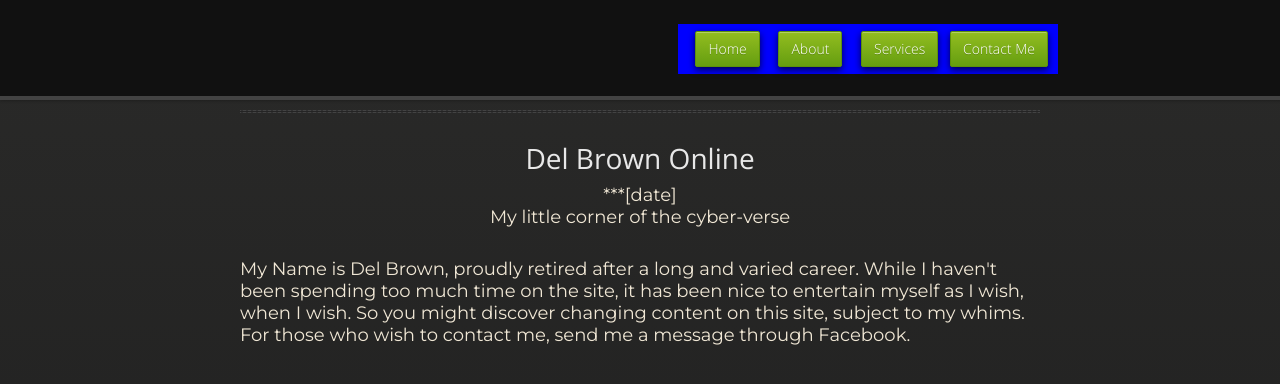
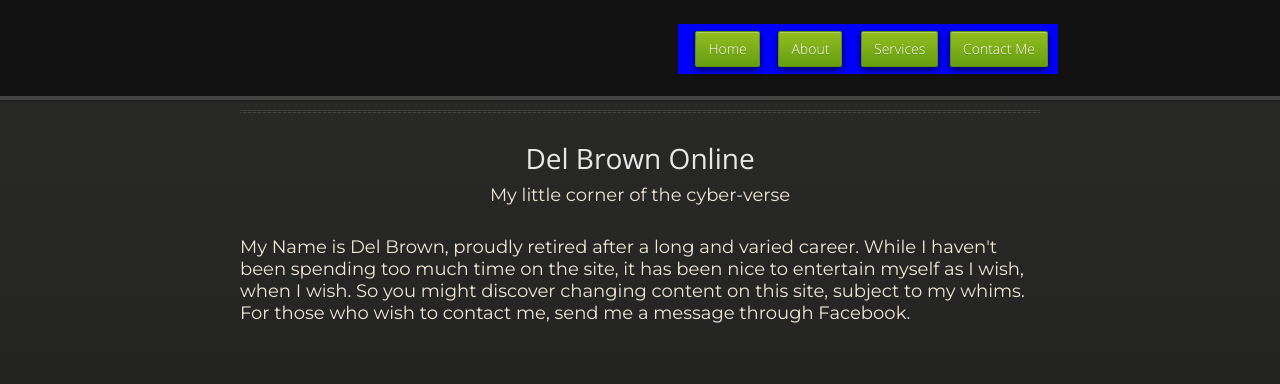
Before and after one commit to delonline/delonline.github.io, a Jekyll site: the page built from index.html, in a window 1280 px wide. Shown: the top 384 px of the page. Built offline with Jekyll 4.4.1, drawn with Linux system fonts in a browser that asks for light colours.

Commit message:
Update index.html

```diff
--- a/index.html
+++ b/index.html
@@ -4,7 +4,7 @@ title: Del Brown, Retired Traveler
 ---
         <div id="title" class="center">
           <h1>Del Brown Online</h1>
-              ***[date]
+            {{ page.date | date: "%m/%d/%Y" }}
               <p>My little corner of the cyber-verse</p>
         </div>
 <p>My Name is Del Brown, proudly retired after a long and varied career. While I haven't been spending too much time on the site,
```
